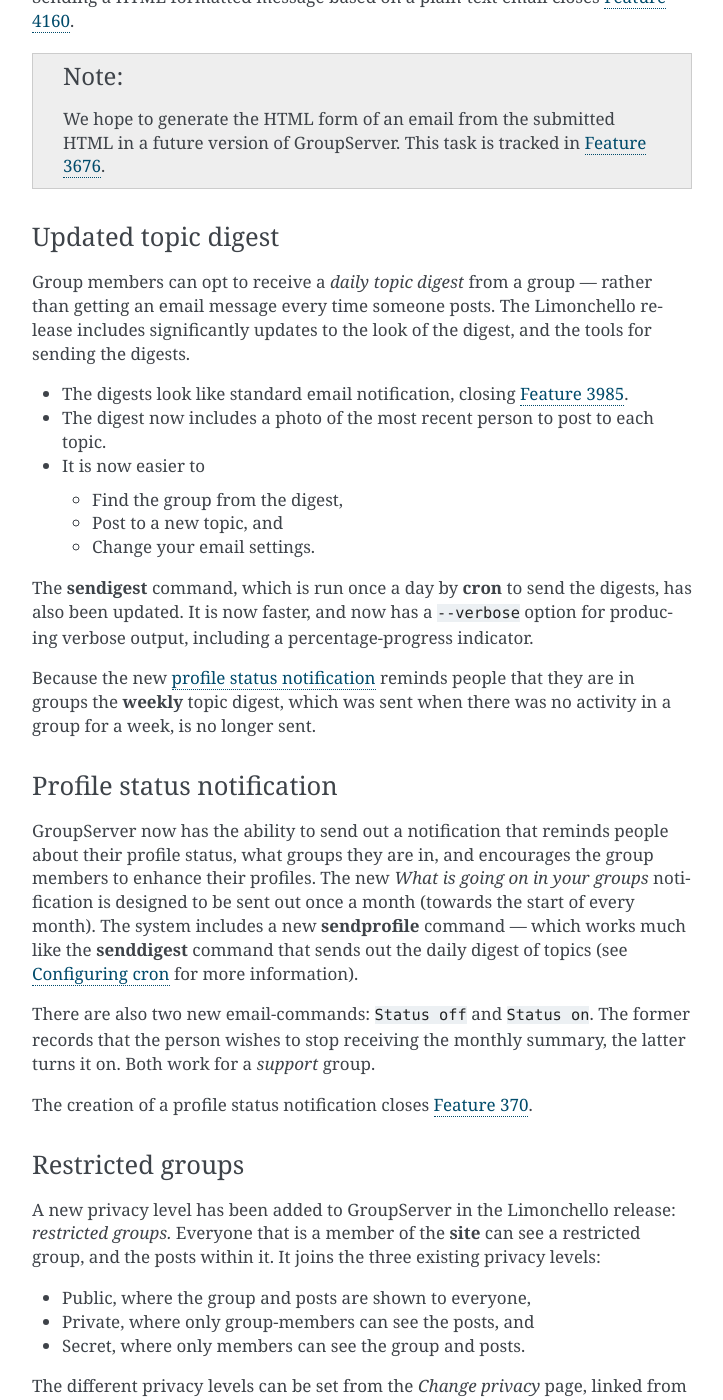
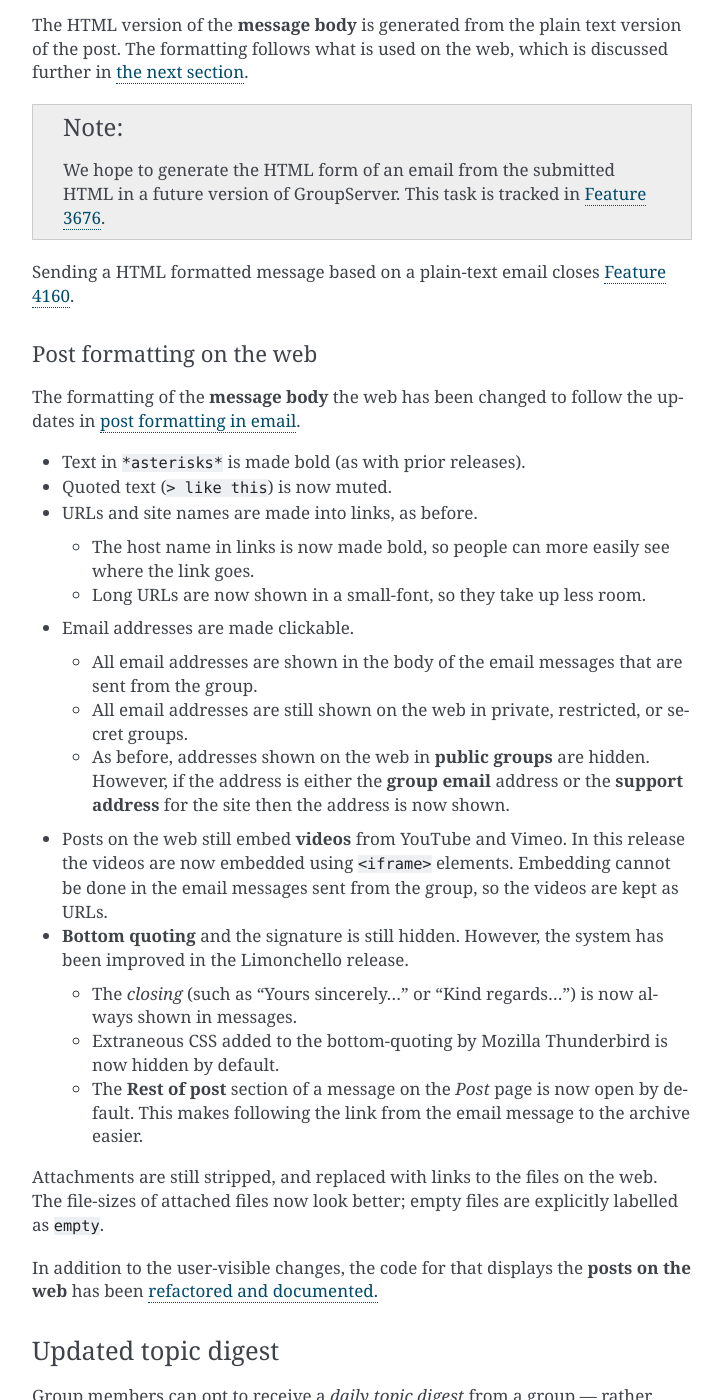
Before and after one commit to groupserver/buildout, a Sphinx documentation site: the page built from docs/release-notes-15xx.rst, in a window 1280 px wide and 1400 px high, scrolled down 1330 px. Shown: the whole window, without its empty margins (388-1111 px from the left). Built offline with Sphinx 7.4.7, drawn with Linux system fonts in a browser that asks for light colours; some of the changed text lies outside the part shown.

Commit message:
Following the upstream changes to the post-formatting code; updating the release notes.

```diff
--- a/buildout.cfg
+++ b/buildout.cfg
@@ -193,6 +193,7 @@
        gs.dmarc
        gs.email
        gs.form
+       gs.group.messages.text
        gs.group.messages.topic.digest.send
        gs.recipe.createtables
        gs.recipe.config
--- a/docs/release-notes-15xx.rst
+++ b/docs/release-notes-15xx.rst
@@ -29,20 +29,29 @@
 ----------------------
 
 The most visible change to GroupServer in this release is `HTML
-formatting in posts`_. Limonchello also includes an `updated
+formatting of posts`_. Limonchello also includes an `updated
 topic digest`_, a new `profile status notification`_, the
 introduction of `restricted groups`_, `updated member
 management`_, new `web hooks`_, more `code documentation`_, and
 an improved `German translation of GroupServer`_. Finally, there
 have been some `minor improvements`_.
 
-HTML formatting in posts
+HTML formatting of posts
 ========================
 
-With the Limonchello release GroupServer now will format email
-messages from a group using HTML — in addition to sending a
-plain-text version of the message. The HTML form of the message
-includes additional metadata about the post:
+The formatting of posts is the largest change in the Limonchello
+release of GroupServer. Both `post formatting in email`_ and
+`post formatting on the web`_ has been changed.
+
+Post formatting in email
+------------------------
+
+GroupServer now will format email messages from a group using
+HTML — in addition to sending a plain-text version of the
+message.
+
+The HTML form of the message includes additional **metadata**
+about the post:
 
 * The profile image of the person who made the post
 * The name of the topic that the post belongs to
@@ -57,16 +66,10 @@
   + Leave the group
   + Switch to a daily digest of topics
 
-The HTML version of the email is generated from the **plain
-text** version of the post. However, the post is formatted in
-much the same way as the post on the web: text in ``*asterisks*``
-is made bold, quoted text (``> like this``) is muted, and people
-can click on email addresses, URLs, and site names. Attachments
-are still stripped, and replaced with links to the files on the
-web.
-
-Sending a HTML formatted message based on a plain-text email
-closes `Feature 4160`_.
+The HTML version of the **message body** is generated from the
+plain text version of the post. The formatting follows what is
+used on the web, which is discussed further in :ref:`the next
+section <web post>`.
 
 .. note::
 
@@ -74,8 +77,71 @@
    HTML in a future version of GroupServer. This task is tracked in
    `Feature 3676`_.
 
+Sending a HTML formatted message based on a plain-text email
+closes `Feature 4160`_.
+
 .. _Feature 3676: https://redmine.iopen.net/issues/3676
 .. _Feature 4160: https://redmine.iopen.net/issues/4160
+
+.. _web post:
+
+Post formatting on the web
+--------------------------
+
+The formatting of the **message body** the web has been changed
+to follow the updates in `post formatting in email`_.
+
+* Text in ``*asterisks*`` is made bold (as with prior releases).
+
+* Quoted text (``> like this``) is now muted.
+
+* URLs and site names are made into links, as before.
+
+  + The host name in links is now made bold, so people can more
+    easily see where the link goes.
+
+  + Long URLs are now shown in a small-font, so they take up less
+    room.
+
+* Email addresses are made clickable.
+
+  + All email addresses are shown in the body of the email
+    messages that are sent from the group.
+
+  + All email addresses are still shown on the web in private,
+    restricted, or secret groups.
+
+  + As before, addresses shown on the web in **public groups**
+    are hidden. However, if the address is either the **group
+    email** address or the **support address** for the site then
+    the address is now shown.
+
+* Posts on the web still embed **videos** from YouTube and Vimeo.
+  In this release the videos are now embedded using ``<iframe>``
+  elements. Embedding cannot be done in the email messages sent
+  from the group, so the videos are kept as URLs.
+
+* **Bottom quoting** and the signature is still hidden. However,
+  the system has been improved in the Limonchello release.
+
+  + The *closing* (such as “Yours sincerely…” or “Kind regards…”)
+    is now always shown in messages.
+
+  + Extraneous CSS added to the bottom-quoting by Mozilla
+    Thunderbird is now hidden by default.
+
+  + The **Rest of post** section of a message on the *Post* page
+    is now open by default. This makes following the link from
+    the email message to the archive easier.
+
+Attachments are still stripped, and replaced with links to the
+files on the web. The file-sizes of attached files now look
+better; empty files are explicitly labelled as ``empty``.
+
+In addition to the user-visible changes, the code for that
+displays the **posts on the web** has been `refactored and
+documented.
+<https://github.com/groupserver/gs.group.messages.post.base>`_
 
 Updated topic digest
 ====================
@@ -260,21 +324,10 @@
   added.
 * A problem with ``mailto`` links that set a
   :mailheader:`Subject` failing in Google GMail has been fixed.
-* The code for that displays the **posts on the web** has been
-  `refactored and documented.
-  <https://github.com/groupserver/gs.group.messages.post.base>`_
-* The *closing* (such as “Yours sincerely…” or “Kind regards…”)
-  is now always shown in messages.
-* Extraneous CSS added to the bottom-quoting by Mozilla
-  Thunderbird is now hidden by default.
-* The **Rest of post** section of a message on the *Post* page is
-  now open by default.
 * When non-member tries to **unsubscribe** from a group they are
   now sent an email telling them that they are not a
   member. Different messages are sent to people with and without
   profiles.
-* The file-sizes of attached files look better; empty files are
-  explicitly labelled as ``empty``.
 
 .. _Issue 4156: https://redmine.iopen.net/issues/4156
 .. _Bug 4162: https://redmine.iopen.net/issues/4162
```
Also changed, not shown: other parts of docs/release-notes-15xx.rst (+1 -3 lines), versions.cfg (+6 -5 lines).
